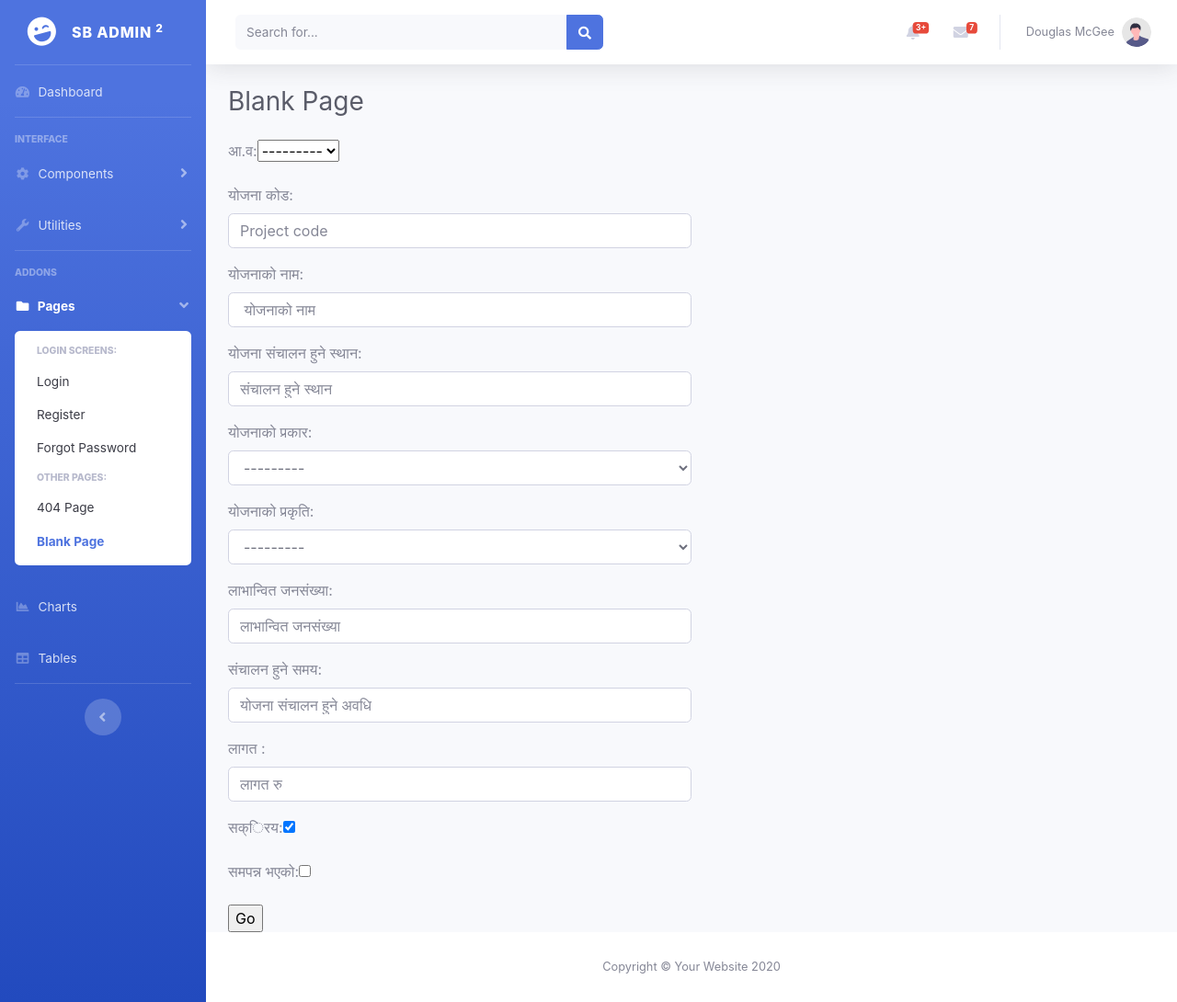
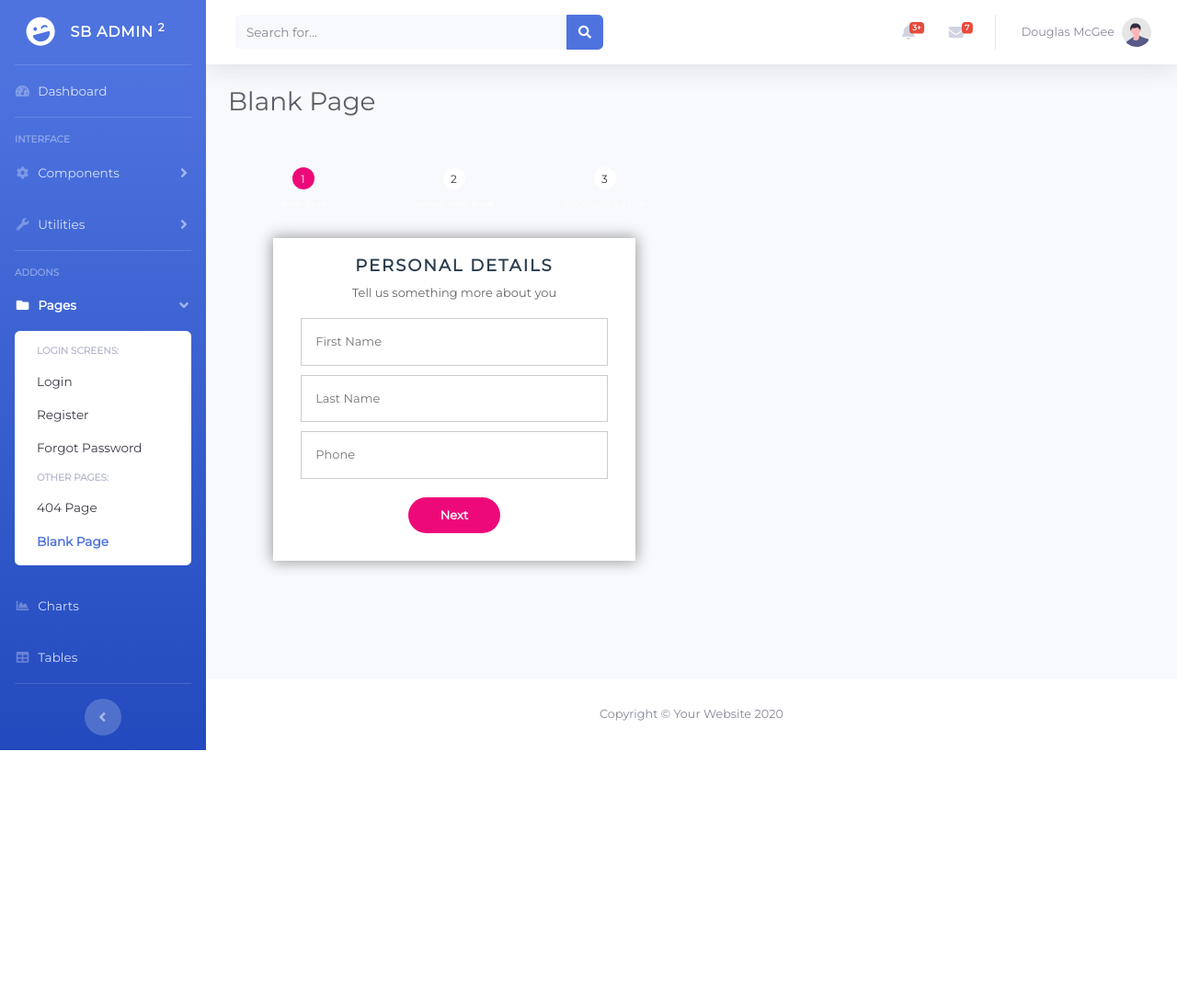
Before and after one commit to RaazDk1992/planningsoft, a Django app: page /reg/ in a window 1280 px wide. Shown: the whole page at 92% size. After the commit the page ends 816 px from the top, so only its background shows below. Run offline with Django 4.2, Linux system fonts and the light colour scheme; data that the repository does not hold is empty; some libraries are stand-ins or nearby versions.

Commit message:
multistep form added

```diff
--- /dev/null
+++ b/static/pages/css/multi.css
@@ -0,0 +1,199 @@
+/*custom font*/
+@import url(https://fonts.googleapis.com/css?family=Montserrat);
+
+/*basic reset*/
+* {
+    margin: 0;
+    padding: 0;
+}
+
+html {
+    height: 100%;
+    background: #6441A5; /* fallback for old browsers */
+    background: -webkit-linear-gradient(to left, #6441A5, #2a0845); /* Chrome 10-25, Safari 5.1-6 */
+}
+
+body {
+    font-family: montserrat, arial, verdana;
+    background: transparent;
+}
+
+/*form styles*/
+#msform {
+    text-align: center;
+    position: relative;
+    margin-top: 30px;
+}
+
+#msform fieldset {
+    background: white;
+    border: 0 none;
+    border-radius: 0px;
+    box-shadow: 0 0 15px 1px rgba(0, 0, 0, 0.4);
+    padding: 20px 30px;
+    box-sizing: border-box;
+    width: 80%;
+    margin: 0 10%;
+
+    /*stacking fieldsets above each other*/
+    position: relative;
+}
+
+/*Hide all except first fieldset*/
+#msform fieldset:not(:first-of-type) {
+    display: none;
+}
+
+/*inputs*/
+#msform input, #msform textarea {
+    padding: 15px;
+    border: 1px solid #ccc;
+    border-radius: 0px;
+    margin-bottom: 10px;
+    width: 100%;
+    box-sizing: border-box;
+    font-family: montserrat;
+    color: #2C3E50;
+    font-size: 13px;
+}
+
+#msform input:focus, #msform textarea:focus {
+    -moz-box-shadow: none !important;
+    -webkit-box-shadow: none !important;
+    box-shadow: none !important;
+    border: 1px solid #ee0979;
+    outline-width: 0;
+    transition: All 0.5s ease-in;
+    -webkit-transition: All 0.5s ease-in;
+    -moz-transition: All 0.5s ease-in;
+    -o-transition: All 0.5s ease-in;
+}
+
+/*buttons*/
+#msform .action-button {
+    width: 100px;
+    background: #ee0979;
+    font-weight: bold;
+    color: white;
+    border: 0 none;
+    border-radius: 25px;
+    cursor: pointer;
+    padding: 10px 5px;
+    margin: 10px 5px;
+}
+
+#msform .action-button:hover, #msform .action-button:focus {
+    box-shadow: 0 0 0 2px white, 0 0 0 3px #ee0979;
+}
+
+#msform .action-button-previous {
+    width: 100px;
+    background: #C5C5F1;
+    font-weight: bold;
+    color: white;
+    border: 0 none;
+    border-radius: 25px;
+    cursor: pointer;
+    padding: 10px 5px;
+    margin: 10px 5px;
+}
+
+#msform .action-button-previous:hover, #msform .action-button-previous:focus {
+    box-shadow: 0 0 0 2px white, 0 0 0 3px #C5C5F1;
+}
+
+/*headings*/
+.fs-title {
+    font-size: 18px;
+    text-transform: uppercase;
+    color: #2C3E50;
+    margin-bottom: 10px;
+    letter-spacing: 2px;
+    font-weight: bold;
+}
+
+.fs-subtitle {
+    font-weight: normal;
+    font-size: 13px;
+    color: #666;
+    margin-bottom: 20px;
+}
+
+/*progressbar*/
+#progressbar {
+    margin-bottom: 30px;
+    overflow: hidden;
+    /*CSS counters to number the steps*/
+    counter-reset: step;
+}
+
+#progressbar li {
+    list-style-type: none;
+    color: white;
+    text-transform: uppercase;
+    font-size: 9px;
+    width: 33.33%;
+    float: left;
+    position: relative;
+    letter-spacing: 1px;
+}
+
+#progressbar li:before {
+    content: counter(step);
+    counter-increment: step;
+    width: 24px;
+    height: 24px;
+    line-height: 26px;
+    display: block;
+    font-size: 12px;
+    color: #333;
+    background: white;
+    border-radius: 25px;
+    margin: 0 auto 10px auto;
+}
+
+/*progressbar connectors*/
+#progressbar li:after {
+    content: '';
+    width: 100%;
+    height: 2px;
+    background: white;
+    position: absolute;
+    left: -50%;
+    top: 9px;
+    z-index: -1; /*put it behind the numbers*/
+}
+
+#progressbar li:first-child:after {
+    /*connector not needed before the first step*/
+    content: none;
+}
+
+/*marking active/completed steps green*/
+/*The number of the step and the connector before it = green*/
+#progressbar li.active:before, #progressbar li.active:after {
+    background: #ee0979;
+    color: white;
+}
+
+
+/* Not relevant to this form */
+.dme_link {
+    margin-top: 30px;
+    text-align: center;
+}
+.dme_link a {
+    background: #FFF;
+    font-weight: bold;
+    color: #ee0979;
+    border: 0 none;
+    border-radius: 25px;
+    cursor: pointer;
+    padding: 5px 25px;
+    font-size: 12px;
+}
+
+.dme_link a:hover, .dme_link a:focus {
+    background: #C5C5F1;
+    text-decoration: none;
+}
--- /dev/null
+++ b/static/pages/js/multistepformscript.js
@@ -0,0 +1,82 @@
+
+//jQuery time
+var current_fs, next_fs, previous_fs; //fieldsets
+var left, opacity, scale; //fieldset properties which we will animate
+var animating; //flag to prevent quick multi-click glitches
+
+$(".next").click(function(){
+	if(animating) return false;
+	animating = true;
+
+	current_fs = $(this).parent();
+	next_fs = $(this).parent().next();
+
+	//activate next step on progressbar using the index of next_fs
+	$("#progressbar li").eq($("fieldset").index(next_fs)).addClass("active");
+
+	//show the next fieldset
+	next_fs.show();
+	//hide the current fieldset with style
+	current_fs.animate({opacity: 0}, {
+		step: function(now, mx) {
+			//as the opacity of current_fs reduces to 0 - stored in "now"
+			//1. scale current_fs down to 80%
+			scale = 1 - (1 - now) * 0.2;
+			//2. bring next_fs from the right(50%)
+			left = (now * 50)+"%";
+			//3. increase opacity of next_fs to 1 as it moves in
+			opacity = 1 - now;
+			current_fs.css({
+        'transform': 'scale('+scale+')',
+        'position': 'absolute'
+      });
+			next_fs.css({'left': left, 'opacity': opacity});
+		},
+		duration: 800,
+		complete: function(){
+			current_fs.hide();
+			animating = false;
+		},
+		//this comes from the custom easing plugin
+		easing: 'easeInOutBack'
+	});
+});
+
+$(".previous").click(function(){
+	if(animating) return false;
+	animating = true;
+
+	current_fs = $(this).parent();
+	previous_fs = $(this).parent().prev();
+
+	//de-activate current step on progressbar
+	$("#progressbar li").eq($("fieldset").index(current_fs)).removeClass("active");
+
+	//show the previous fieldset
+	previous_fs.show();
+	//hide the current fieldset with style
+	current_fs.animate({opacity: 0}, {
+		step: function(now, mx) {
+			//as the opacity of current_fs reduces to 0 - stored in "now"
+			//1. scale previous_fs from 80% to 100%
+			scale = 0.8 + (1 - now) * 0.2;
+			//2. take current_fs to the right(50%) - from 0%
+			left = ((1-now) * 50)+"%";
+			//3. increase opacity of previous_fs to 1 as it moves in
+			opacity = 1 - now;
+			current_fs.css({'left': left});
+			previous_fs.css({'transform': 'scale('+scale+')', 'opacity': opacity});
+		},
+		duration: 800,
+		complete: function(){
+			current_fs.hide();
+			animating = false;
+		},
+		//this comes from the custom easing plugin
+		easing: 'easeInOutBack'
+	});
+});
+
+$(".submit").click(function(){
+	return false;
+})
--- a/templates/pages/registerplan.html
+++ b/templates/pages/registerplan.html
@@ -26,6 +26,8 @@
 
     <!-- Custom styles for this template-->
     <link href="{% static 'pages\\css\\sb-admin-2.min.css' %}" rel="stylesheet">
+    <link href="{% static 'pages\\css\\multi.css' %}" rel="stylesheet">
+
 
 </head>
 
@@ -56,25 +58,57 @@
                     <!-- Page Heading -->
                     <h1 class="h3 mb-4 text-gray-800">Blank Page</h1>
 
-                    <form class="form" action="addfy" method="POST">
-						{% csrf_token %}
+                   <!-- multistep form-->
 
 
-						{% block content%}
+                   <div class="row">
+                    <div class="col-md-6 col-md-offset-3">
+                        <form id="msform">
+                            <!-- progressbar -->
+                            <ul id="progressbar">
+                                <li class="active">योजना विवरण</li>
+                                <li>उपभोक्ता समिति विवरण</li>
+                                <li>Account Setup</li>
+                            </ul>
+                            <!-- fieldsets -->
+                            <fieldset>
+                                <h2 class="fs-title">Personal Details</h2>
+                                <h3 class="fs-subtitle">Tell us something more about you</h3>
+                                <input type="text" name="fname" placeholder="First Name"/>
+                                <input type="text" name="lname" placeholder="Last Name"/>
+                                <input type="text" name="phone" placeholder="Phone"/>
+                                <input type="button" name="next" class="next action-button" value="Next"/>
+                            </fieldset>
+                            <fieldset>
+                                <h2 class="fs-title">Social Profiles</h2>
+                                <h3 class="fs-subtitle">Your presence on the social network</h3>
+                                <input type="text" name="twitter" placeholder="Twitter"/>
+                                <input type="text" name="facebook" placeholder="Facebook"/>
+                                <input type="text" name="gplus" placeholder="Google Plus"/>
+                                <input type="button" name="previous" class="previous action-button-previous" value="Previous"/>
+                                <input type="button" name="next" class="next action-button" value="Next"/>
+                            </fieldset>
+                            <fieldset>
+                                <h2 class="fs-title">Create your account</h2>
+                                <h3 class="fs-subtitle">Fill in your credentials</h3>
+                                <input type="text" name="email" placeholder="Email"/>
+                                <input type="password" name="pass" placeholder="Password"/>
+                                <input type="password" name="cpass" placeholder="Confirm Password"/>
+                                <input type="button" name="previous" class="previous action-button-previous" value="Previous"/>
+                                <input type="submit" name="submit" class="submit action-button" value="Submit"/>
+                            </fieldset>
+                        </form>
+                        <!-- link to designify.me code snippets -->
 
-						{% for field in form %}
+                        <!-- /.link to designify.me code snippets -->
+                    </div>
+                </div>
+                <!-- /.MultiStep Form -->
 
-						<div class="form-group">
 
-							{{field.label_tag }}{{ field }}
-						</div>
+                   <!-- end of multistep-->
 
-						{% endfor %}
 
-					{% endblock %}
-
-					<input type="submit" name="addFY" value="Go"/>
-					</form>
 
                 </div>
                 <!-- /.container-fluid -->
@@ -134,6 +168,7 @@
     <script src="{% static 'pages\\vendor\\jquery-easing\\jquery.easing.min.js' %}"></script>
 
     <!-- Custom scripts for all pages-->
+    <script src="{% static 'pages\\js\\multistepformscript.js' %} "></script>
     <script src="{% static 'pages\\js\\sb-admin-2.min.js' %} "></script>
 
 </body>
```
Also changed, not shown: assets/pages/css/multi.css (added, +199 -0 lines), assets/pages/js/multistepformscript.js (added, +82 -0 lines).
